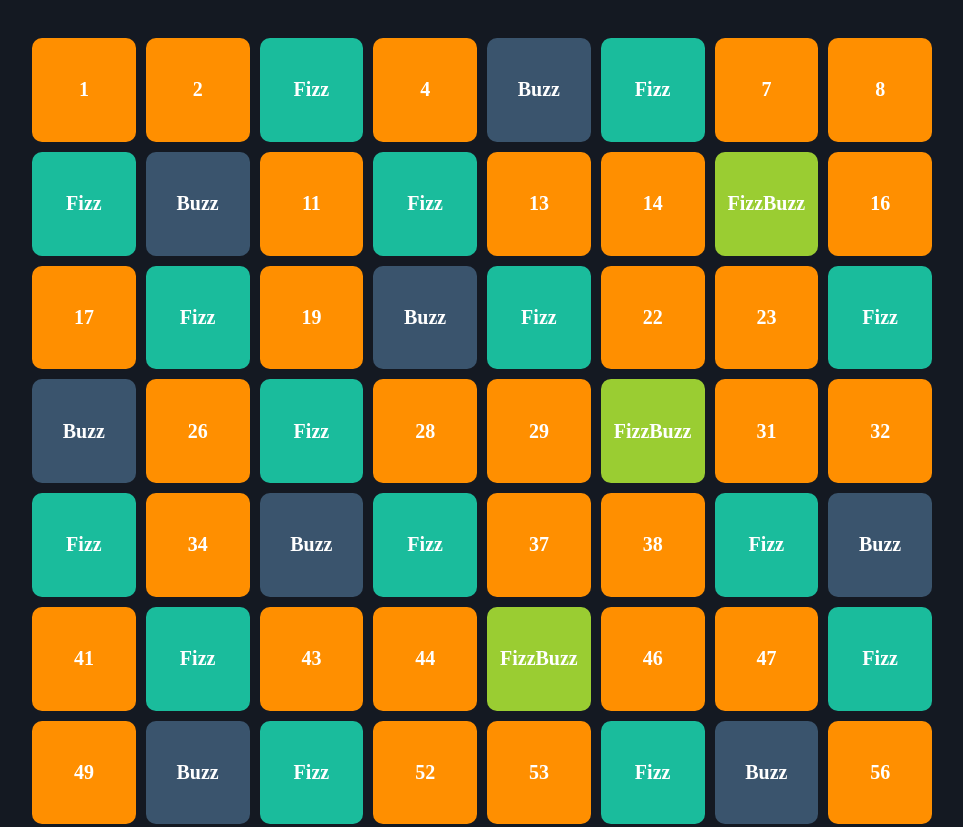
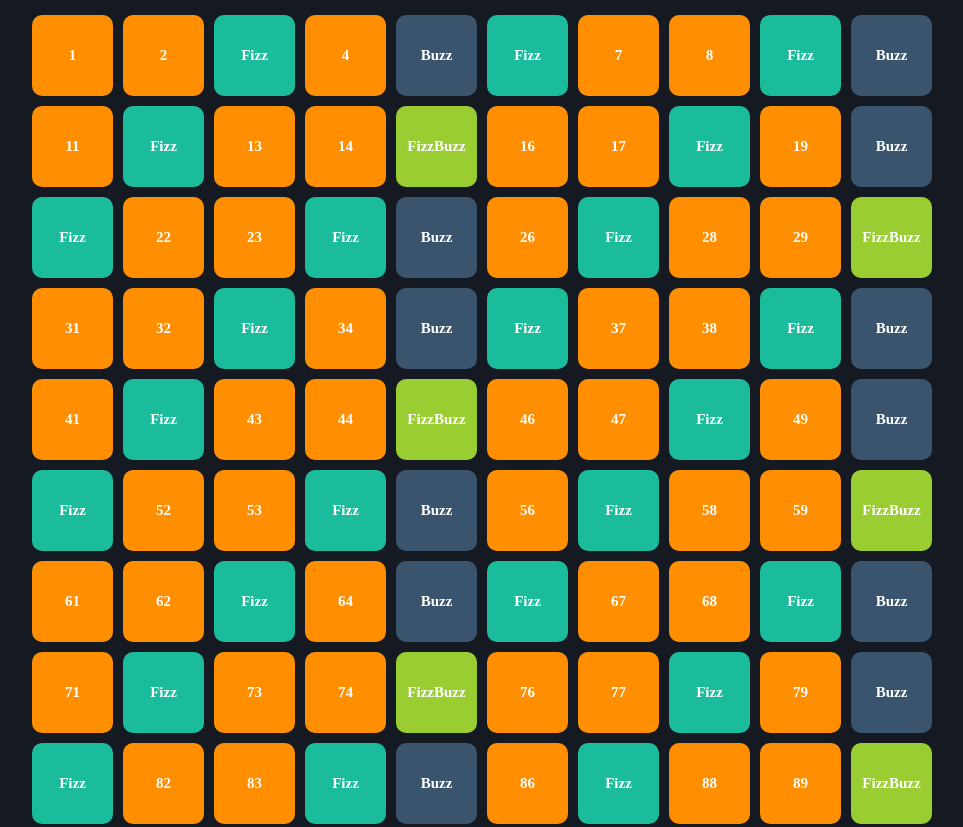
Before and after one commit to FrancescoDOrtona/js-fizzbuzz, a plain HTML site: page index.html in a window 1280 px wide. Shown: the top 827 px of the page, without its empty margins (158-1121 px from the left). Drawn offline with Linux system fonts and the light colour scheme.

Commit message:
Rework: padding & box size + reset rules

```diff
--- a/index.html
+++ b/index.html
@@ -6,6 +6,11 @@
     <title>Document</title>
 </head>
 <style>
+    *{
+        margin: 0;
+        padding: 0;
+        box-sizing: border-box;
+    }
     body{
         background-color: #141922;
     }
@@ -13,19 +18,20 @@
     .container{
         max-width: 900px;
         margin: 0 auto;
-        padding: 30px 0px;
+        padding: 15px 0px;
+        height: 100vh;
     }
     .grid {
         display: grid;
         gap: 10px;
-        grid-template-columns: repeat(auto-fit, minmax(100px, 1fr));
+        grid-template-columns: repeat(auto-fit, minmax(80px, 1fr));
 	}
 
 	.box {
         background-color: yellowgreen;
         border-radius: 10px;
         color: white;
-        font-size: 20px;
+        font-size: 15px;
         font-weight: bold;
         aspect-ratio: 1;
         display: flex;
```
